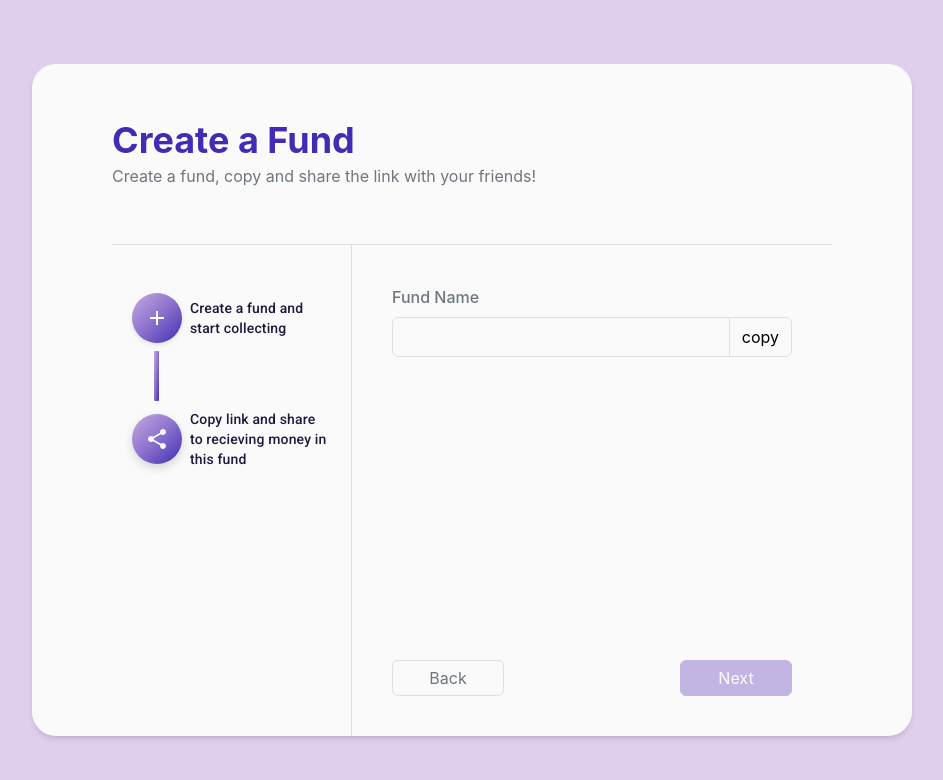
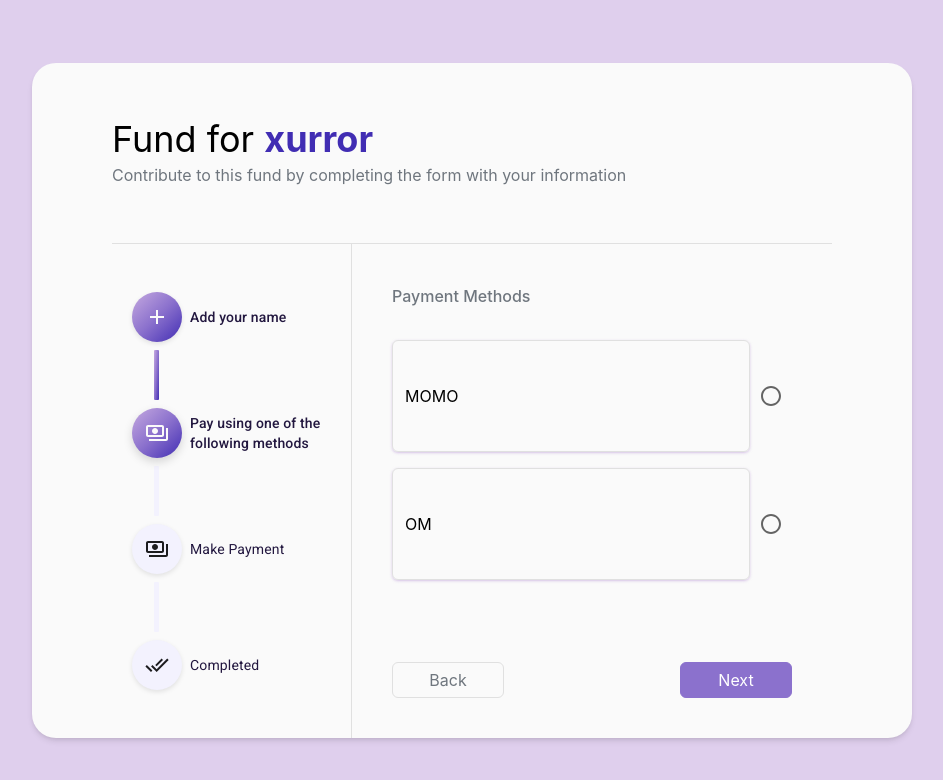
Before and after one commit to xurror/fundbox, a Next.js app in the folder client/: page / in a window 1280 px wide. Both pictures are taken after a click on the button "Next". Shown: the top 780 px of the page, without its empty margins (168-1111 px from the left). Built offline with nearby package versions, Linux system fonts and the light colour scheme.

Commit message:
Adding UI for fund page

```diff
--- a/client/components/Steps.tsx
+++ b/client/components/Steps.tsx
@@ -65,24 +65,10 @@ const ColorlibStepIconRoot = styled('div')(({ theme, ownerState }) => ({
   }),
 }));
 
-function ColorlibStepIcon(props: any) {
-  const { active, completed, className } = props;
-
-  const icons = {
-    1: <AddIcon />,
-    2: <ShareIcon />,
-  };
-
-  return (
-    <ColorlibStepIconRoot ownerState={{ completed, active }} className={className}>
-      {icons[String(props.icon)]}
-    </ColorlibStepIconRoot>
-  );
-}
-
 interface step {
   label: string,
-  description: string
+  description: string,
+  icon: any
 }
 
 const Steps:FC<{steps: step[], currentStep: number}>= ({ steps, currentStep}) =>  {
@@ -91,6 +77,17 @@ const Steps:FC<{steps: step[], currentStep: number}>= ({ steps, currentStep}) =>
   useEffect(() => {
     setActiveStep(currentStep)
   }, [currentStep])
+
+
+  function ColorlibStepIcon(props: any) {
+    const { active, completed, className } = props;
+
+    return (
+      <ColorlibStepIconRoot ownerState={{ completed, active }} className={className}>
+        {steps[props.icon -1].icon}
+      </ColorlibStepIconRoot>
+    );
+  }
 
   return (
     <Stack sx={{ width: '100%' }}>
--- a/client/pages/index.tsx
+++ b/client/pages/index.tsx
@@ -3,26 +3,59 @@ import '@fontsource/roboto/300.css';
 import '@fontsource/roboto/400.css';
 import '@fontsource/roboto/500.css';
 import '@fontsource/roboto/700.css';
+import AddIcon from '@mui/icons-material/Add';
+import PaymentsIcon from '@mui/icons-material/PaymentsOutlined';
+import DoneIcon from '@mui/icons-material/DoneAllOutlined';
+import Radio from '@mui/material/Radio';
+import RadioGroup from '@mui/material/RadioGroup';
+import FormControlLabel from '@mui/material/FormControlLabel';
+import FormControl from '@mui/material/FormControl';
 
 import Steps from '../components/Steps'
 import { ChangeEvent, useState } from 'react';
 
 const steps = [
+  // {
+  //   label: 'Create a fund and start collecting',
+  //   description: `For each ad campaign that you create, you can control how much
+  //             you're willing to spend on clicks and conversions, which networks
+  //             and geographical locations you want your ads to show on, and more.`,
+  //   icon: <AddIcon />,
+
+  // },
+  // {
+  //   label: 'Copy link and share to recieving money in this fund',
+  //   description:
+  //     'An ad group contains one or more ads which target a shared set of keywords.',
+  //   icon: <ShareIcon />
+  // }
   {
-    label: 'Create a fund and start collecting',
-    description: `For each ad campaign that you create, you can control how much
-              you're willing to spend on clicks and conversions, which networks
-              and geographical locations you want your ads to show on, and more.`,
+    label: 'Add your name',
+    description: ``,
+    icon: <AddIcon />,
+
   },
   {
-    label: 'Copy link and share to recieving money in this fund',
-    description:
-      'An ad group contains one or more ads which target a shared set of keywords.',
+    label: 'Pay using one of the following methods',
+    description: '',
+    icon: <PaymentsIcon />
+  },
+  {
+    label: 'Make Payment',
+    description: '',
+    icon: <PaymentsIcon />
+  },
+  {
+    label: 'Completed',
+    description: '',
+    icon: <DoneIcon />
   }
 ];
 
 export default function Home() {
   const [currentStep, setCurrentStep] = useState(0);
+  const [paymentMethod, setPaymentMethod] = useState('');
+
   const [fundName, setFundName] = useState('');
   const [link, setLink] = useState('');
 
@@ -43,6 +76,10 @@ export default function Home() {
     setLink(copyLink)
   }
 
+  const handlePaymentSelect = (value: any) => {
+    setPaymentMethod(value);
+  };
+
   return (
     <div className="h-screen min-h-screen flex flex-col justify-center items-center px-[200px] py-16 bg-primary-light">
       <Head>
@@ -51,7 +88,7 @@ export default function Home() {
         <link rel="icon" href="/favicon.ico" />
       </Head>
 
-      <main className="flex flex-col flex-1 bg-basic-200 w-full rounded-3xl shadow-md shadow px-20">
+      {/* <main className="flex flex-col flex-1 bg-basic-200 w-full rounded-3xl shadow-md shadow px-20">
         <div className='py-14 border-b border-basic-500'>
           <h1 className="text-4xl font-bold text-secondary-dark">Create a Fund</h1>
           <p className="text-md text-basic-600 pt-1">Create a fund, copy and share the link with your friends!</p>
@@ -66,7 +103,7 @@ export default function Home() {
               <div>
                 <div className='text-md text-basic-600 font-medium pb-2'>Fund Name</div>
                 {currentStep === 0 ? (
-                  <input value={fundName} onChange={setName} disabled={currentStep !== 0} className='h-10 px-3 border text-basic-600 w-full rounded-md border-basic-500 bg-basic-200' type="text" />
+                  <input value={fundName} onChange={setName} disabled={currentStep !== 0} className='h-14 px-3 border text-basic-600 w-full rounded-md border-basic-500 bg-basic-200' type="text" />
                 ) : (
                   <div className='flex items-center border rounded-md h-10 pl-3 border-basic-500'>
                     <div className='flex-1 text-basic-600 text-sm'>{link}</div>
@@ -82,6 +119,67 @@ export default function Home() {
             </div>
           </div>
         </div>
+      </main> */}
+      <main className="flex flex-col flex-1 bg-basic-200 w-full rounded-3xl shadow-md shadow px-20">
+        <div className='py-14 border-b border-basic-500'>
+          <h1 className="text-4xl">Fund for <span className='font-bold text-secondary-dark'>xurror</span></h1>
+          <p className="text-md text-basic-600 pt-1">Contribute to this fund by completing the form with your information</p>
+        </div>
+
+        <div className='flex flex-1'>
+          <div className='w-1/3 border-r border-basic-500 px-5 py-10'>
+            <Steps steps={steps} currentStep={currentStep} />
+          </div>
+          <div className='w-2/3 p-10 flex flex-col'>
+            <div className='flex-1'>
+              {currentStep === 0 && (
+                <div>
+                  <div className='text-md text-basic-600 font-medium pb-2'>Name</div>
+                  <input value={fundName} onChange={setName} className='h-14 px-3 border text-basic-600 w-full rounded-md border-basic-500 bg-basic-200' type="text" />
+                  {/* {currentStep === 0 ? (
+                  ) : (
+                    <div className='flex items-center border rounded-md h-10 pl-3 border-basic-500'>
+                      <div className='flex-1 text-basic-600 text-sm'>{link}</div>
+                      <button className='border-l border-basic-500 h-full px-3 flex items-center justify-center hover:bg-primary-light rounded-r-[0.3rem]'>copy</button>
+                    </div>
+                  )} */}
+                </div>
+              )}
+              {currentStep === 1 && (
+                <div>
+                  <div className='text-md text-basic-600 font-medium pb-8'>Payment Methods</div>
+                  <div className=''>
+                    <div className='flex mb-4'>
+                      <button className='flex flex-1 items-center border rounded-md shadow shadow-primary-light h-28 pl-3 border-basic-500' onClick={() => handlePaymentSelect('momo')}>MOMO</button>
+                      <Radio
+                        checked={paymentMethod === 'momo'}
+                        onChange={(e) => handlePaymentSelect(e.target.value)}
+                        value="momo"
+                        name="radio-buttons"
+                        inputProps={{ 'aria-label': 'MOMO' }}
+                      />
+                    </div>
+                    <div className='flex mb-4'>
+                      <button className='flex flex-1 items-center border rounded-md shadow shadow-primary-light h-28 pl-3 border-basic-500' onClick={() => handlePaymentSelect('om')}>OM</button>
+                      <Radio
+                        checked={paymentMethod === 'om'}
+                        onChange={(e) => handlePaymentSelect(e.target.value)}
+                        value="om"
+                        name="radio-buttons"
+                        inputProps={{ 'aria-label': 'OM' }}
+                      />
+                    </div>
+                  </div>
+                </div>
+              )}
+            </div>
+
+            <div className='flex justify-between items-center'>
+              <button onClick={() => goBackStep()} disabled={currentStep === 0} className='border rounded-md h-9 border-basic-500 w-28 hover:border-primary text-basic-600 transition duration-200 delay-75 disabled:cursor-not-allowed disabled:opacity-50 disabled:hover:border-basic-500'>Back</button>
+              <button onClick={() => goNextStep()} disabled={currentStep === steps.length-1} className='bg-primary border rounded-md h-9 border-primary w-28 hover:bg-primary-light hover:text-dark-100 text-basic-100 transition duration-200 delay-75 disabled:cursor-not-allowed disabled:opacity-50 disabled:hover:bg-primary disabled:hover:text-basic-100'>Next</button>
+            </div>
+          </div>
+        </div>
       </main>
     </div>
   )
```
